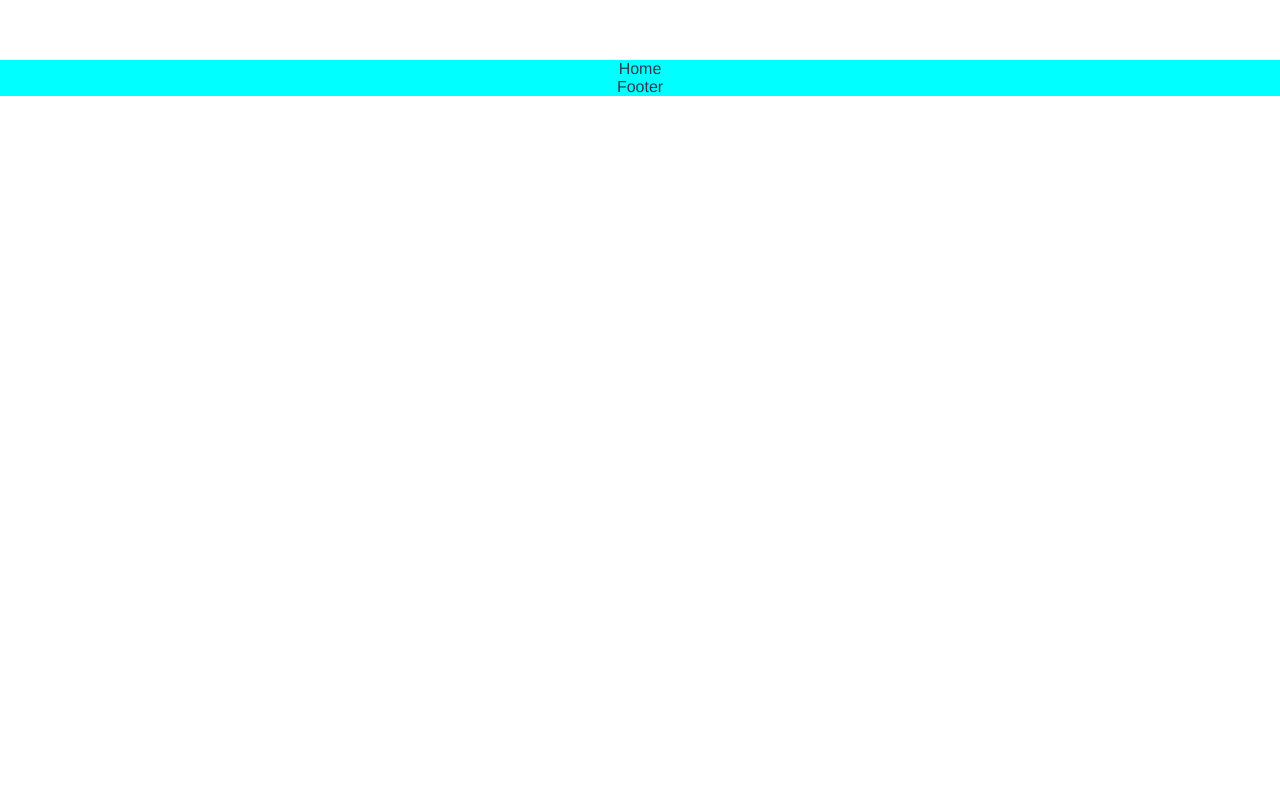
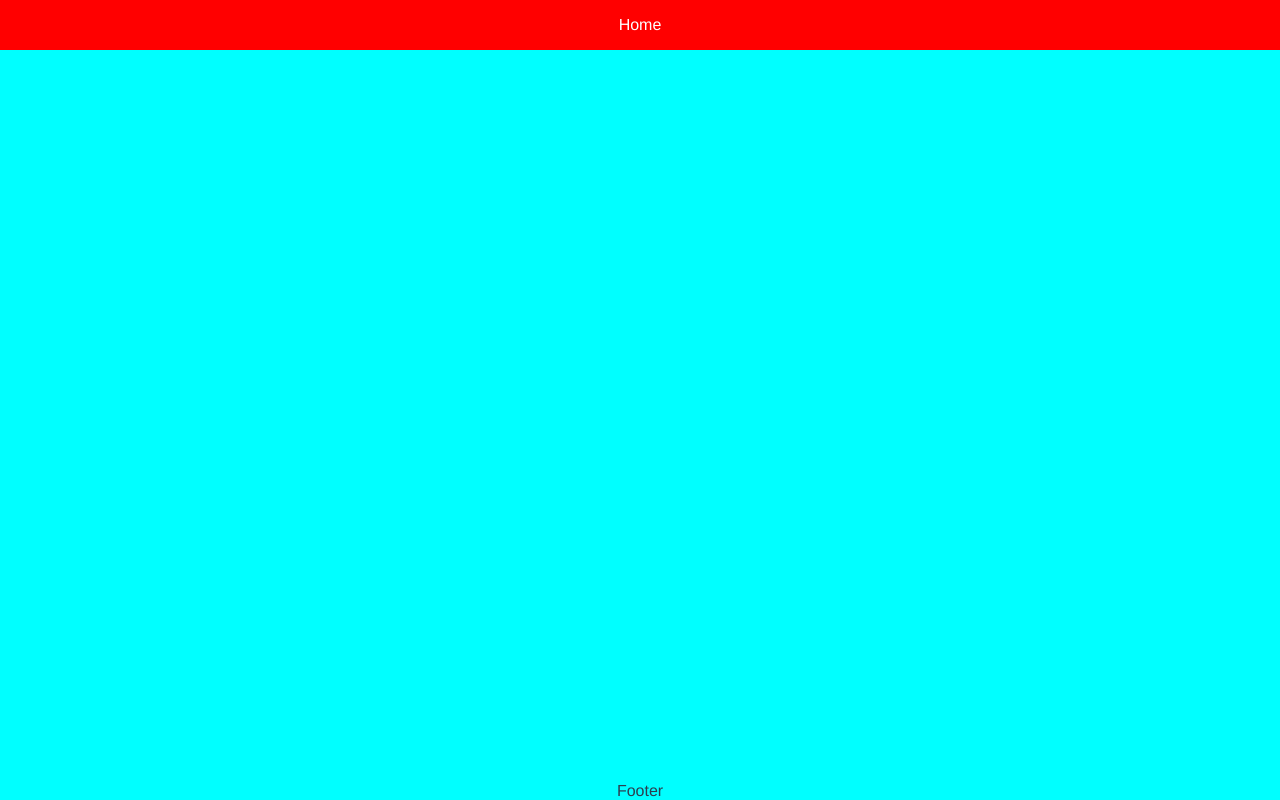
Before and after one commit to supervueman/vue2-examples, a Vue app: page / in a window 1280 px wide. Built offline with nearby package versions, Linux system fonts and the light colour scheme.

Commit message:
Add layout styles

```diff
--- a/src/App.vue
+++ b/src/App.vue
@@ -12,6 +12,9 @@
   -moz-osx-font-smoothing: grayscale;
   text-align: center;
   color: #2c3e50;
-  margin-top: 60px;
+}
+
+body {
+  margin: 0;
 }
 </style>
--- a/src/layouts/Page.vue
+++ b/src/layouts/Page.vue
@@ -13,6 +13,9 @@
         <slot name="append" />
       </div>
     </header>
+    <main class="page__content">
+      <slot />
+    </main>
     <footer class="page__footer">
       <slot name="footer" />
     </footer>
@@ -23,11 +26,33 @@
 .page {
   display: flex;
   flex-direction: column;
+  height: 100%;
   position: absolute;
   left: 0;
   right: 0;
   background-color: aqua;
   padding: 0;
   padding: env(safe-area-inset-top, 0) env(safe-area-inset-right, 0) env(safe-area-inset-bottom, 0) env(safe-area-inset-left, 0);
+
+  &__header {
+    color: #fff;
+    background-color: red;
+    display: flex;
+    height: 50px;
+    align-items: center;
+    justify-content: space-between;
+    padding: 0 16px;
+  }
+
+  &__content {
+    flex-grow: 1;
+    overflow-x: hidden;
+    overflow-y: auto;
+  }
+
+  &__footer {
+    flex-grow: 0;
+    flex-shrink: 0;
+  }
 }
 </style>
```
